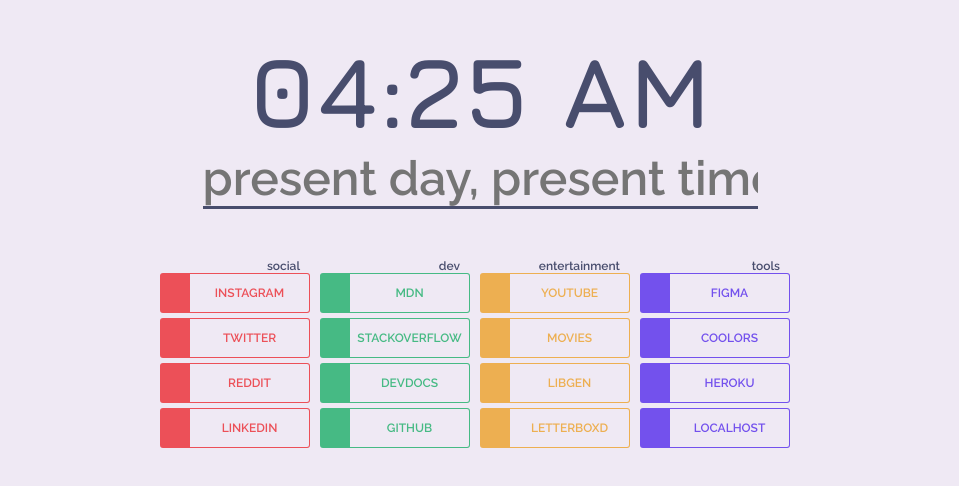
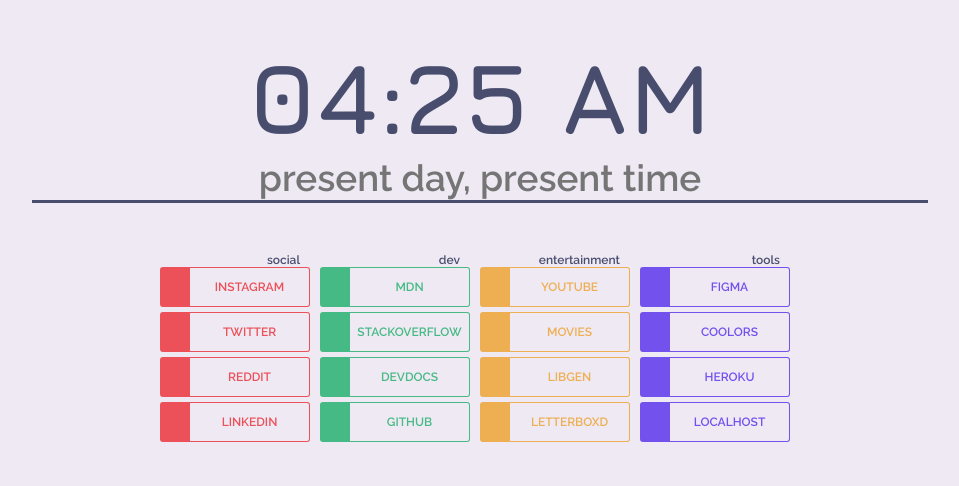
Before and after one commit to timmyha/startpage, a React (Create React App) app: page / in a window 1280 px wide. Shown: the part 118-604 px from the top of the page, without its empty margins (160-1119 px from the left). Built offline with nearby package versions, Linux system fonts and the light colour scheme.

Commit message:
search bar

```diff
--- a/src/style.css
+++ b/src/style.css
@@ -52,10 +52,11 @@
     display: flex;
     background-color: transparent;
     border: none;
-    font-size: 3rem;
+    font-size: 2.3rem;
     font-family: 'Raleway';
     color: #484d6da2;
     text-align: center;
+    width: 70vw;
 }
 .search-bar:focus {
     outline: none;
@@ -64,6 +65,7 @@
 .search-bar-box {
     border-bottom: 3px solid #484D6D;
     margin-bottom: 50px;
+    width: 70vw;
 }
 
 .bookmarks-main {
```
